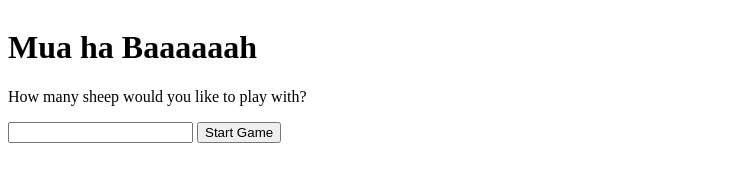
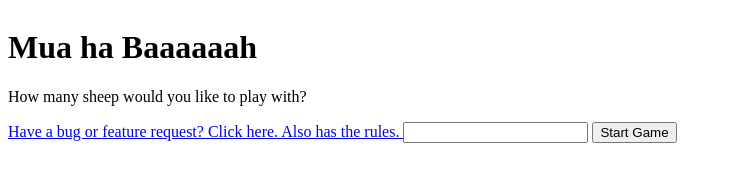
Before and after one commit to Stuwert/muahabaah, a plain HTML site: page public/index.html in a window 1280 px wide. Shown: the whole page, without its empty margins (0-732 px from the left). Drawn offline with nearby package versions, Linux system fonts and the light colour scheme.

Commit message:
Update html link to feature/bug/rules

```diff
--- a/public/index.html
+++ b/public/index.html
@@ -10,6 +10,9 @@
 <body>
 	<h1>Mua ha Baaaaaah</h1>
 	<p>How many sheep would you like to play with?</p>
+	<a href="https://docs.google.com/spreadsheets/d/1-EBtV0wzos13Uyn5bgEgaTK6p4O6iscann_XdncUTXA/edit?usp=sharing">
+		Have a bug or feature request?  Click here. Also has the rules.
+	</a>
 	<input type="text" name="name" value="">
 	<button id="generate">Start Game</button>
 	<p id="score"></p>
```
